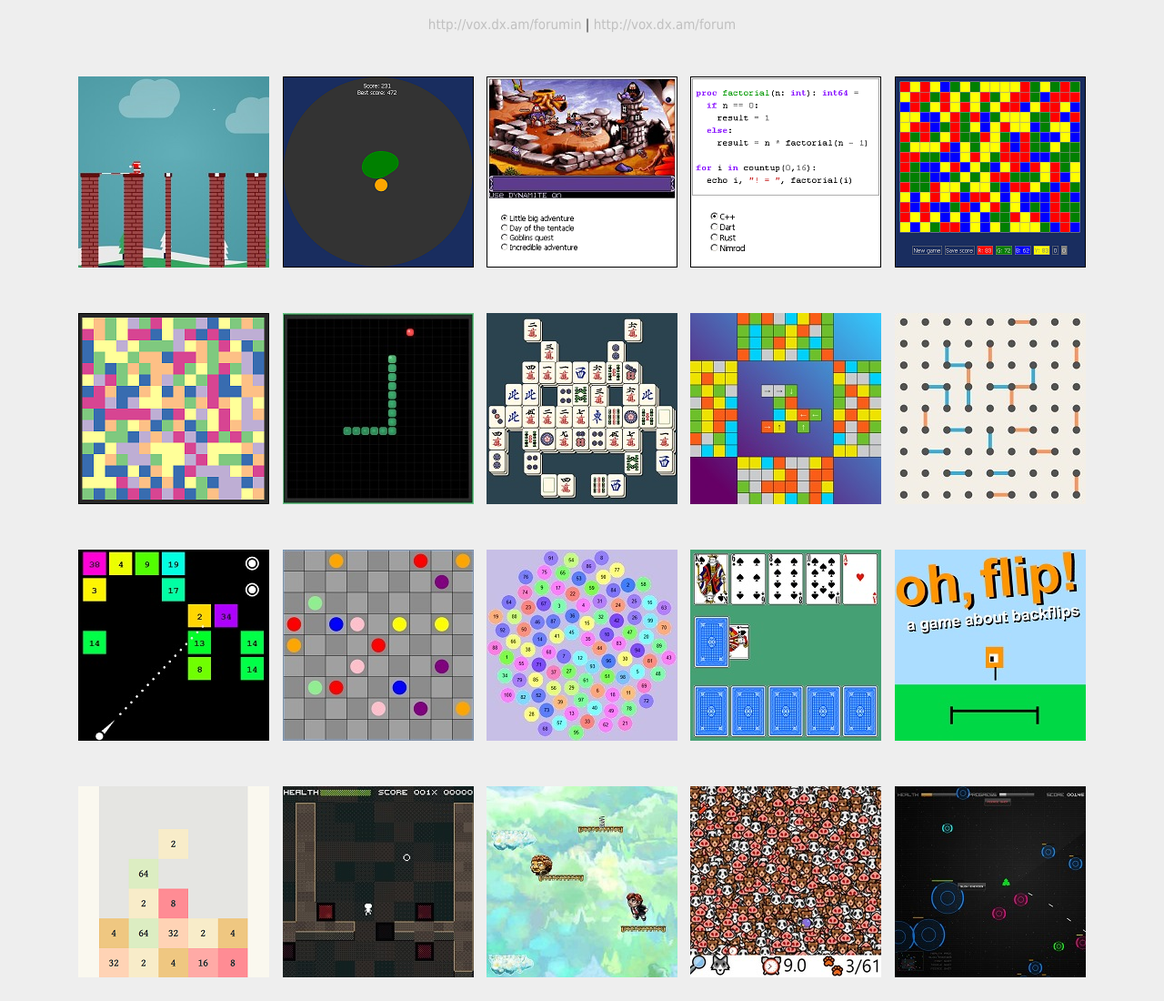
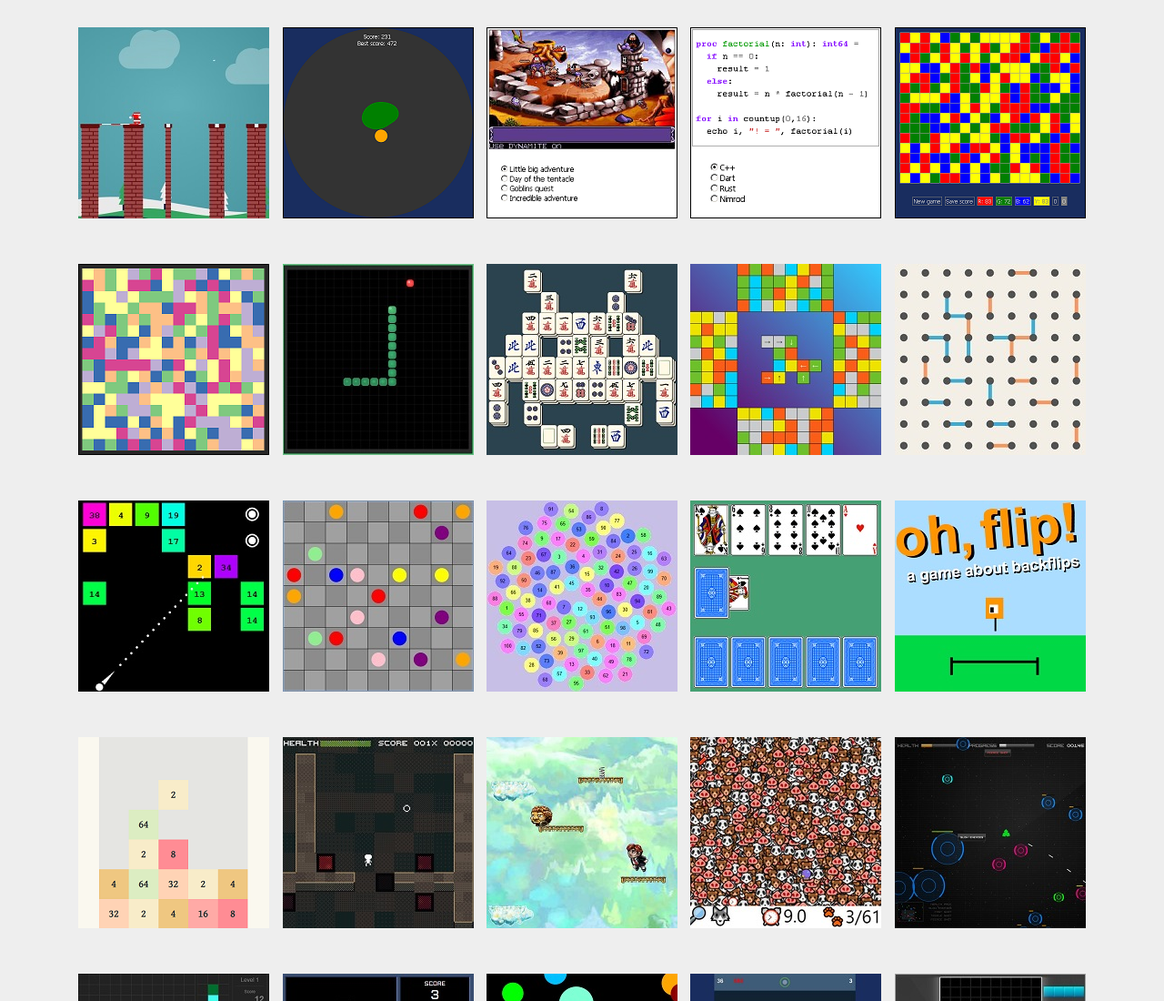
Before and after one commit to Alex-BLR/games, a plain HTML site: page index.html in a window 1280 px wide. Shown: the top 1100 px of the page at 91% size. Drawn offline with Linux system fonts and the light colour scheme.

Commit message:
Update index.html

```diff
--- a/index.html
+++ b/index.html
@@ -8,7 +8,7 @@
 <link rel="stylesheet" type="text/css" href="css/component.css">
 </head>
 <body>
-<center><br><a href="http://vox.dx.am/forumin/">http://vox.dx.am/forumin</a> | <a href="http://vox.dx.am/forumin/">http://vox.dx.am/forum</a><br><br></center>
+<!--center><br><a href="http://vox.dx.am/forumin/">http://vox.dx.am/forumin</a> | <a href="http://vox.dx.am/forumin/">http://vox.dx.am/forum</a><br><br></center-->
 
 	<div class="main">
 		<ul id="og-grid" class="og-grid">
```
